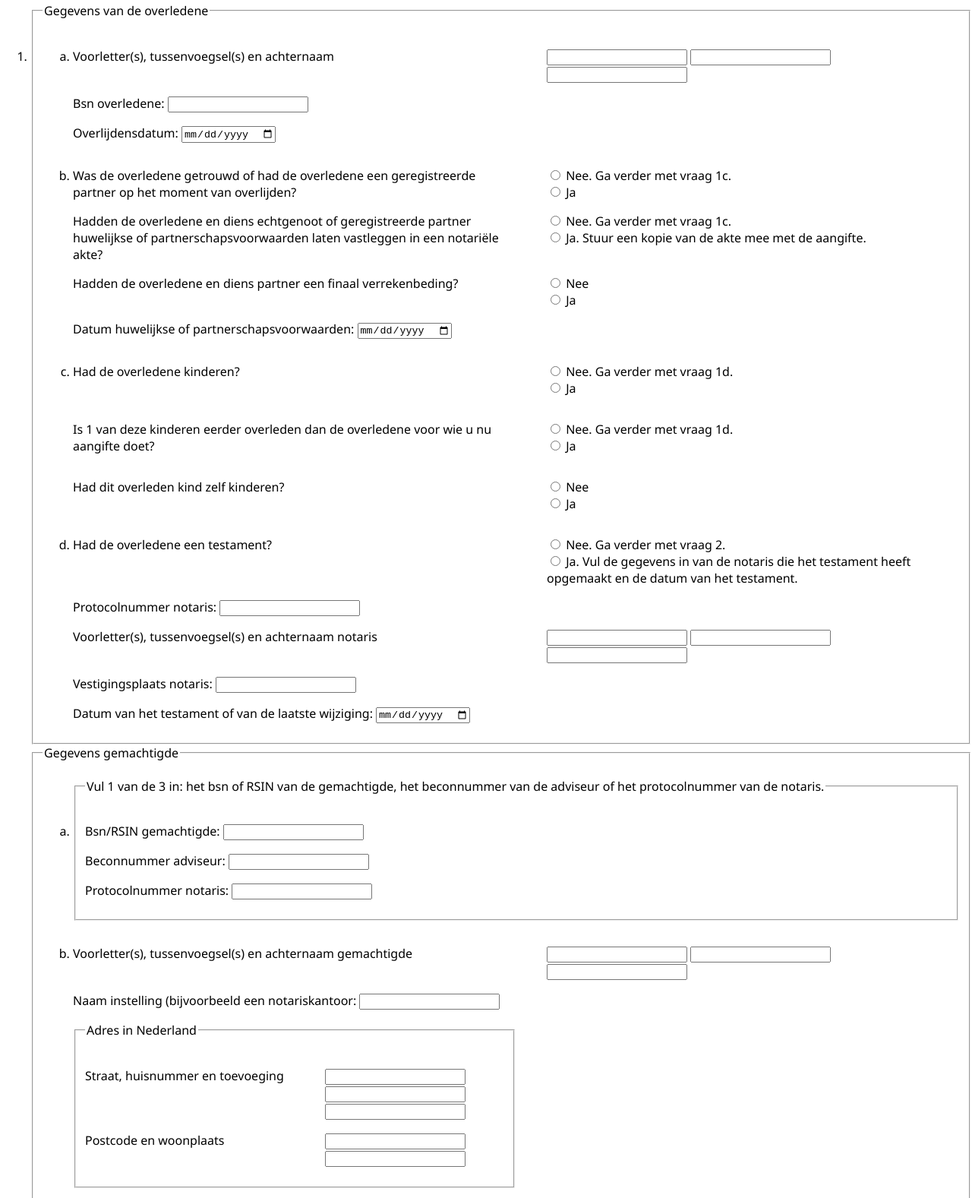
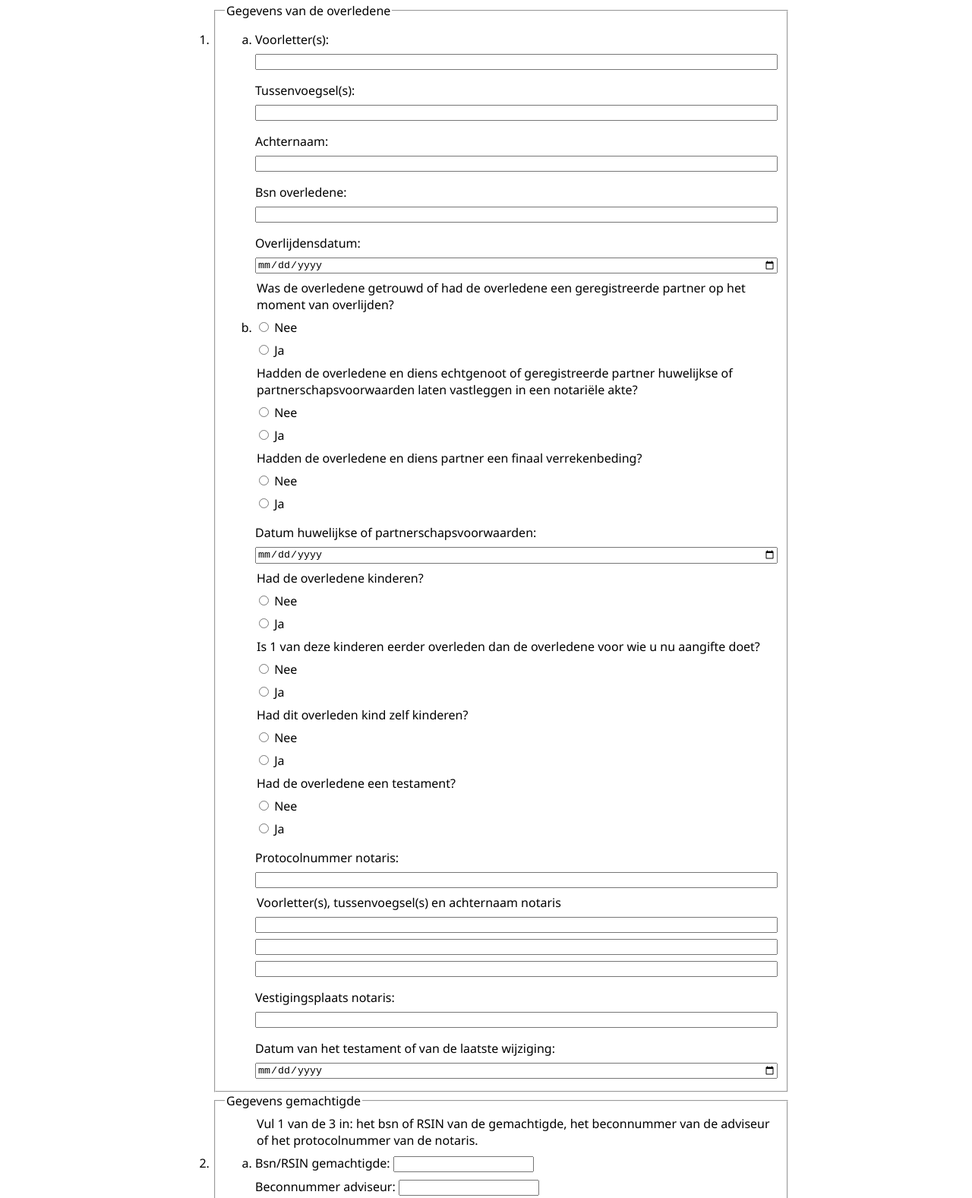
Before and after one commit to hendrythomas/wdd-bt-eindopdracht, a plain HTML site: page index.html in a window 1280 px wide. Shown: the part 76-1653 px from the top of the page at 76% size. Drawn offline with Linux system fonts and the light colour scheme.

Commit message:
use fieldset instead of dl

```diff
--- a/index.html
+++ b/index.html
@@ -12,60 +12,50 @@
     <div class="top-bar">
       <h2>Erfbelasting!!!</h2>
     </div>
-    <form class="content">
+    <form>
       <ol>
         <li>
           <fieldset>
             <legend>Gegevens van de overledene</legend>
             <ol class="lettered">
               <li>
-                <dl>
-                  <dt>Voorletter(s), tussenvoegsel(s) en achternaam</dt>
-                  <dd>
-                    <input aria-label="Voorletter(s)" type="text" name="initials">
-                    <input aria-label="Tussenvoegsel(s)" type="text" name="lname-a">
-                    <input aria-label="Achternaam" type="text" name="lname-b">
-                  </dd>
-                  <dt>
+                <label>
+                  Voorletter(s):
+                  <input type="text" name="voorletters">
+                </label>
+                <label>
+                  Tussenvoegsel(s):
+                  <input type="text" name="tussenvoegsels">
+                </label>
+                <label>
+                  Achternaam:
+                  <input type="text" name="achternaam">
+                </label>
                 <label>
                   Bsn overledene:
                   <input type="number" name="bsn">
                 </label>
-                  </dt>
-                  <dt>
                 <label>
                   Overlijdensdatum:
                   <input type="date" name="death-date">
                 </label>
-                  </dt>
-                </dl>
               </li>
               <li>
-                <dl>
-                  <dt>Was de overledene getrouwd of had de overledene een geregistreerde partner op het moment van overlijden?</dt>
-                  <dd>
+              <fieldset class="multi-label">
+                <legend>Was de overledene getrouwd of had de overledene een geregistreerde partner op het moment van overlijden?</legend>
                 <label>
                   <input type="radio" name="had-partner">
-                      Nee. Ga verder met vraag 1c.
+                  Nee
                 </label>
                 <label>
                   <input type="radio" name="had-partner">
                   Ja
                 </label>
-                  </dd>
-                  <dt>Hadden de overledene en diens echtgenoot of geregistreerde partner huwelijkse of partnerschapsvoorwaarden laten vastleggen in een notariële akte?</dt>
-                  <dd>
-                    <label>
-                      <input type="radio" name="idk">
-                      Nee. Ga verder met vraag 1c.
-                    </label>
-                    <label>
-                      <input type="radio" name="idk">
-                      Ja. Stuur een kopie van de akte mee met de aangifte.
-                    </label>
-                  </dd>
-                  <dt>Hadden de overledene en diens partner een finaal verrekenbeding?</dt>
-                  <dd>
+              </fieldset>
+              <fieldset class="multi-label">
+                <legend>
+                  Hadden de overledene en diens echtgenoot of geregistreerde partner huwelijkse of partnerschapsvoorwaarden laten vastleggen in een notariële akte?
+                </legend>
                 <label>
                   <input type="radio" name="idk">
                   Nee
@@ -74,43 +64,11 @@
                   <input type="radio" name="idk">
                   Ja
                 </label>
-                  </dd>
-                  <dt>
-                    <label>Datum huwelijkse of partnerschapsvoorwaarden:</label>
-                    <input type="date" name="idk">
-                  </dt>
-                </dl>
-              </li>
-              <li>
-                <dl>
-                  <dt>Had de overledene kinderen?</dt>
-                  <dd>
-                    <label>
-                      <input type="radio" name="idk">
-                      Nee. Ga verder met vraag 1d.
-                    </label>
-                    <label>
-                      <input type="radio" name="idk">
-                      Ja
-                    </label>
-                  </dd>
-                </dl>
-                <dl>
-                  <dt>Is 1 van deze kinderen eerder overleden dan de overledene voor wie u nu aangifte doet?</dt>
-                  <dd>
-                    <label>
-                      <input type="radio" name="idk">
-                      Nee. Ga verder met vraag 1d.
-                    </label>
-                    <label>
-                      <input type="radio" name="idk">
-                      Ja
-                    </label>
-                  </dd>
-                </dl>
-                <dl>
-                  <dt>Had dit overleden kind zelf kinderen?</dt>
-                  <dd>
+              </fieldset>
+              <fieldset class="multi-label">
+                <legend>
+                  Hadden de overledene en diens partner een finaal verrekenbeding?
+                </legend>
                 <label>
                   <input type="radio" name="idk">
                   Nee
@@ -119,146 +77,153 @@
                   <input type="radio" name="idk">
                   Ja
                 </label>
-                  </dd>
-                </dl>
-              </li>
-              <li>
-                <dl>
-                  <dt>Had de overledene een testament?</dt>
-                  <dd>
+              </fieldset class="multi-label">
+              <label>
+                Datum huwelijkse of partnerschapsvoorwaarden:
+                <input type="date" name="idk">
+              </label>
+              <fieldset class="multi-label">
+                <legend>Had de overledene kinderen?</legend>
                 <label>
                   <input type="radio" name="idk">
-                      Nee. Ga verder met vraag 2.
+                  Nee
                 </label>
                 <label>
                   <input type="radio" name="idk">
-                      Ja. Vul de gegevens in van de notaris die het testament heeft opgemaakt en de datum van het testament.
+                  Ja
                 </label>
-                  </dd>
-                  <dt>
+              </fieldset>
+              <fieldset class="multi-label">
+                <legend>
+                  Is 1 van deze kinderen eerder overleden dan de overledene voor wie u nu aangifte doet?
+                </legend>
+                <label>
+                  <input type="radio" name="idk">
+                  Nee
+                </label>
+                <label>
+                  <input type="radio" name="idk">
+                  Ja
+                </label>
+              </fieldset>
+              <fieldset class="multi-label">
+                <legend>Had dit overleden kind zelf kinderen?</legend>
+                <label>
+                  <input type="radio" name="idk">
+                  Nee
+                </label>
+                <label>
+                  <input type="radio" name="idk">
+                  Ja
+                </label>
+              </fieldset>
+              <fieldset class="multi-label">
+                <legend>Had de overledene een testament?</legend>
+                <label>
+                  <input type="radio" name="idk">
+                  Nee
+                </label>
+                <label>
+                  <input type="radio" name="idk">
+                  Ja
+                </label>
+              </fieldset>
               <label>
                 Protocolnummer notaris:
                 <input type="number" name="idk">
               </label>
-                  </dt>
-                  <dt>Voorletter(s), tussenvoegsel(s) en achternaam notaris</dt>
-                  <dd>
+              <fieldset class="multi-label">
+                <legend>Voorletter(s), tussenvoegsel(s) en achternaam notaris</legend>
                 <input aria-label="Voorletter(s)" type="text" name="idk">
                 <input aria-label="Tussenvoegsel(s)" type="text" name="idk">
                 <input aria-label="Achternaam" type="text" name="idk">
-                  </dd>
-                  <dt>
+              </fieldset>
               <label>
                 Vestigingsplaats notaris:
                 <input type="text" name="idk">
               </label>
-                  </dt>
-                  <dt>
               <label>
                 Datum van het testament of van de laatste wijziging:
                 <input type="date" name="idk">
               </label>
-                  </dt>
-                </dl>
-              </li>
             </ol>
           </fieldset>
+        </li>
+        <li>
           <fieldset>
             <legend>Gegevens gemachtigde</legend>
             <ol class="lettered">
               <li>
-                <fieldset>
+                <fieldset class="multi-label">
                   <legend>
                     Vul 1 van de 3 in: het bsn of RSIN van de gemachtigde, het beconnummer van de adviseur of het protocolnummer van de notaris.
                   </legend>
-                  <dl>
-                    <dt>
                   <label>
                     Bsn/RSIN gemachtigde:
                     <input type="number" name="idk">
                   </label>
-                    </dt>
-                    <dt>
                   <label>
                     Beconnummer adviseur:
                     <input type="number" name="idk">
                   </label>
-                    </dt>
-                    <dt>
                   <label>
                     Protocolnummer notaris:
                     <input type="number" name="idk">
                   </label>
-                    </dt>
-                  </dl>
                 </fieldset>
               </li>
               <li>
-                <dl>
-                  <dt>Voorletter(s), tussenvoegsel(s) en achternaam gemachtigde</dt>
-                  <dd>
+                <fieldset class="multi-label">
+                  <legend>
+                    Voorletter(s), tussenvoegsel(s) en achternaam gemachtigde
+                  </legend>
                   <input aria-label="Voorletter(s)" type="text" name="idk">
                   <input aria-label="Tussenvoegsel(s)" type="text" name="idk">
                   <input aria-label="Achternaam" type="text" name="idk">
-                  </dd>
-                  <dt>
+                </fieldset>
                 <label>
                   Naam instelling (bijvoorbeeld een notariskantoor:
                   <input type="text" name="idk">
                 </label>
-                  </dt>
-                  <dt>
-                    <fieldset>
+                <fieldset class="multi-label">
                   <legend>Adres in Nederland</legend>
-                      <dl>
-                        <dt>Straat, huisnummer en toevoeging</dt>
-                        <dd>
+                  <fieldset class="multi-label">
+                    <legend>Straat, huisnummer en toevoeging</legend>
                     <input aria-label="Straat" type="text" name="idk">
                     <input aria-label="Huisnummer" type="number" name="idk">
                     <input aria-label="Toevoeging" type="text" name="idk">
-                        </dd>
-                        <dt>Postcode en woonplaats</dt>
-                        <dd>
+                  </fieldset>
+                  <fieldset class="multi-label">
+                    <legend>Postcode en woonplaats</legend>
                     <input aria-label="Postcode" type="text" name="idk">
                     <input aria-label="Woonplaats" type="text" name="idk">
-                        </dd>
-                      </dl>
                   </fieldset>
-                  </dt>
-                  <dt>
-                    <fieldset>
+                </fieldset>
+                <fieldset class="multi-label">
                   <legend>Adres in het buitenland</legend>
-                      <dl>
-                        <dt>Straat en huisnummer</dt>
+                  <fieldset class="multi-label">
+                    <legend>Straat en huisnummer</leg>
                     <input aria-label="Straat" type="text" name="idk">
                     <input aria-label="Huisnummer" type="number" name="idk">
-                      </dl>
-                      <dt>Postcode en plaats</dt>
-                      <dd>
+                  </fieldset>
+                  <fieldset class="multi-label">
+                    <legend>Postcode en plaats</legend>
                     <input aria-label="Postcode" type="text" name="idk">
                     <input aria-label="Plaats" type="text" name="idk">
-                      </dd>
-                      <dt>
+                  </fieldset>
                   <label>
                     Landcode:
                     <input type="number" name="idk">
                   </label>
-                        <dt>
                   <label>
                     Telefoonnummer:
                     <input type="number" name="idk">
                   </label>
-                        </dt>
-                        <dt>
                   <label>
                     E-mailadres:
                     <input type="email" name="idk">
                   </label>
-                        </dt>
-                      </dt>
                 </fieldset>
-                  </dt>
-                </dl>
               </li>
             </ol>
           </fieldset>
--- a/styles.css
+++ b/styles.css
@@ -16,36 +16,35 @@ body {
   background-color: var(--c);
   padding: 15px;
 }
+
 .top-bar > * {
   color: var(--c-text);
   margin: 0;
 }
 
+form {
+  width: clamp(50%, 800px, 100%);
+  margin-left:  auto;
+  margin-right: auto;
+}
+
+.multi-label {
+  padding: 0;
+  margin: 0;
+  border: 0;
+}
+
+form li > *,
+.multi-label {
+  padding-top:    8px;
+  padding-bottom: 8px;
+  gap: 8px;
+  display: flex;
+  flex-direction: column;
+}
+
 ol.lettered {
   list-style-type: lower-alpha;
-}
-
-ol > *,
-dl > * {
-  margin-top: 16px;
-}
-
-label:has(> input[type="radio"]),
-:not(label) > input[type="radio"] {
-  display: block;
-}
-
-@media only screen and (min-width: 800px) {
-  dl {
-    display: grid;
-    grid-template-columns: 1fr 1fr;
-  }
-  dt {
-    grid-column-start: 1;
-  }
-  dd {
-    grid-column-start: 2;
-  }
 }
 
 
```
Lines whose indentation alone changed are shown as unchanged.
